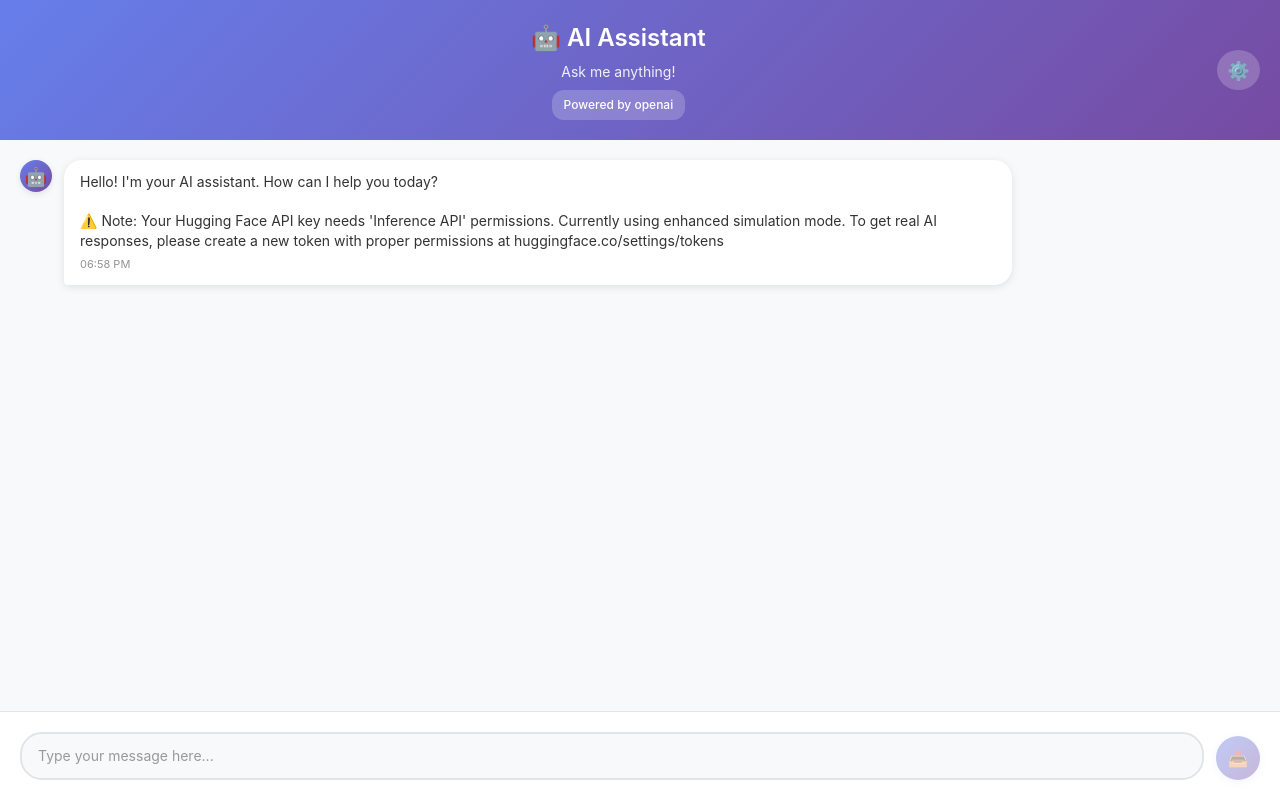
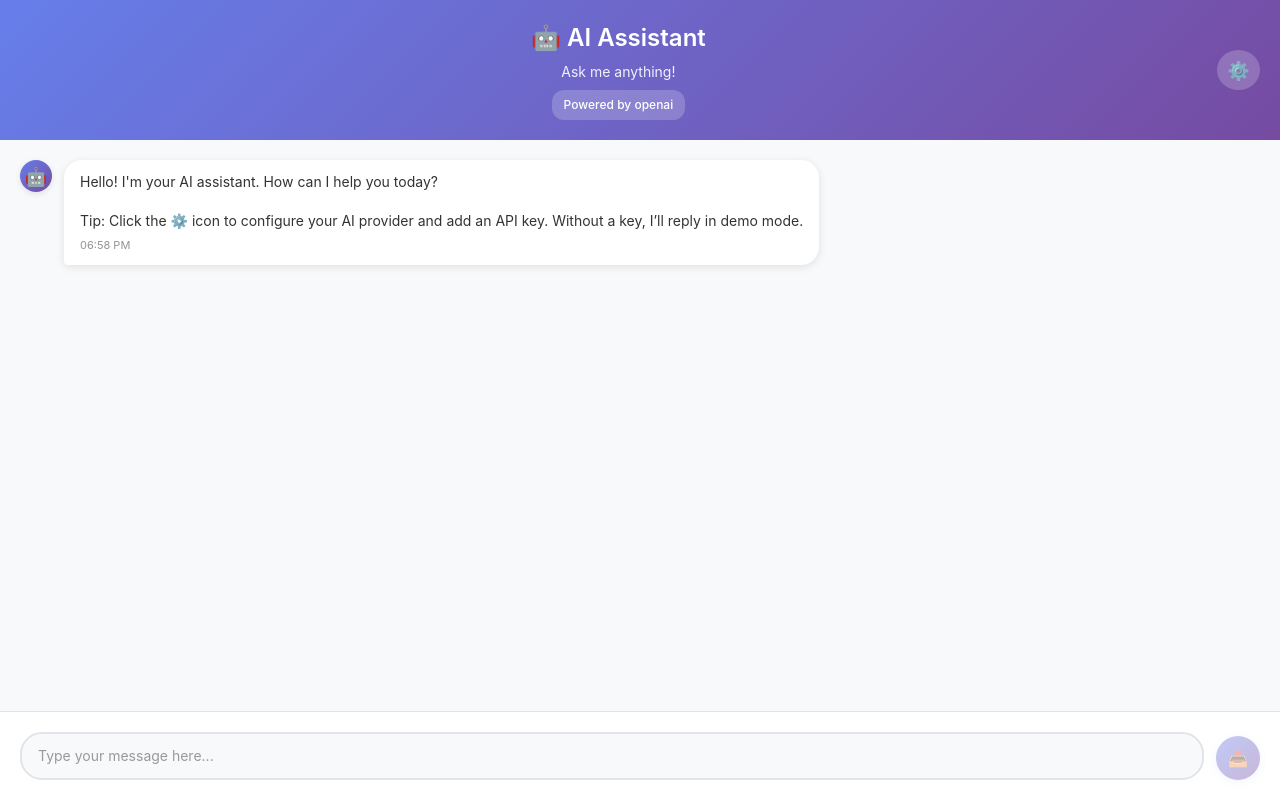
Before and after one commit to Rakesh99k/neuron, a React (Vite) app: page / in a window 1280 px wide. Built offline with nearby package versions, Linux system fonts and the light colour scheme; no server answers.

Commit message:
Update default message in Chatbot component to clarify API key requirements

```diff
--- a/src/components/Chatbot.jsx
+++ b/src/components/Chatbot.jsx
@@ -9,7 +9,7 @@ const Chatbot = () => {
   const [messages, setMessages] = useState([
     {
       id: 1,
-      text: "Hello! I'm your AI assistant. How can I help you today?\n\n⚠️ Note: Your Hugging Face API key needs 'Inference API' permissions. Currently using enhanced simulation mode. To get real AI responses, please create a new token with proper permissions at huggingface.co/settings/tokens",
+      text: "Hello! I'm your AI assistant. How can I help you today?\n\nTip: Click the ⚙️ icon to configure your AI provider and add an API key. Without a key, I’ll reply in demo mode.",
       isAi: true,
       timestamp: new Date()
     }
```
